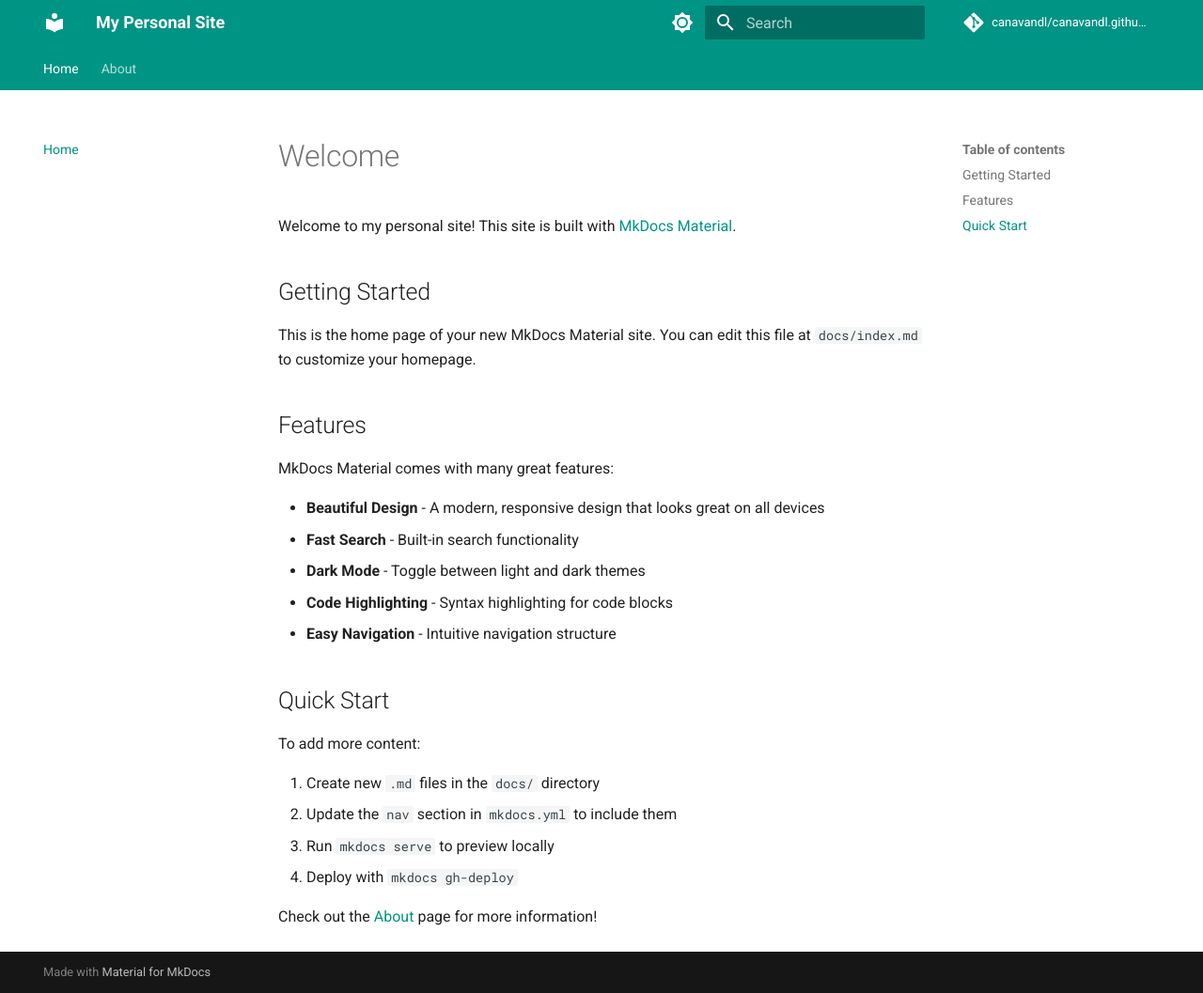
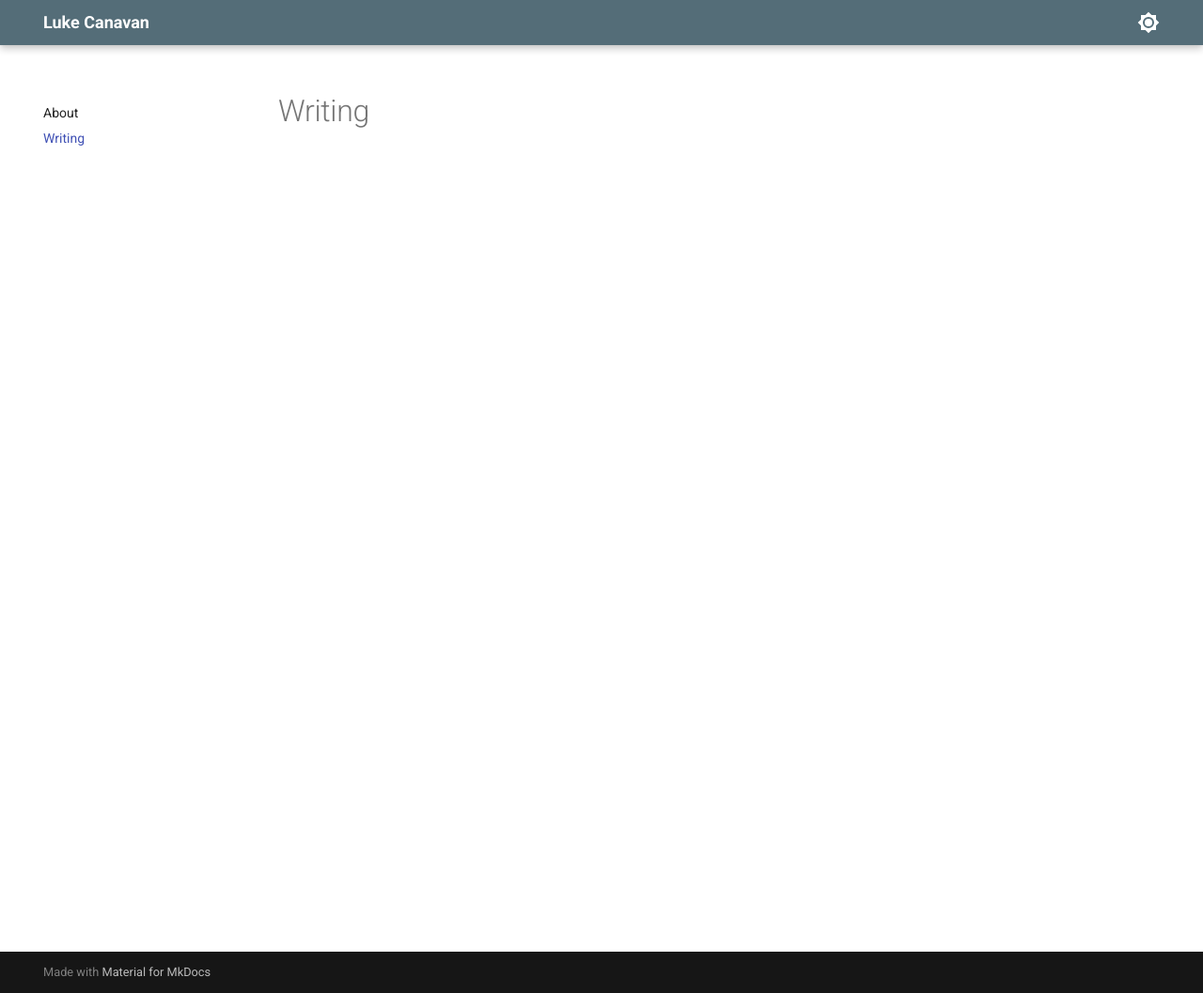
Before and after one commit to canavandl/canavandl.github.io, an MkDocs documentation site: the page built from docs/index.md, in a window 1280 px wide and 1057 px high. Shown: the whole window at 94% size. Built offline with MkDocs 1.6.1 and Material for MkDocs 9.7.7, drawn with Linux system fonts in a browser that asks for light colours; comment, search, counter and statistics services are not loaded.

Commit message:
Set up MkDocs Material blog with minimal design
- Initialize uv project with mkdocs-material dependency
- Configure blog plugin as site root with minimal features
- Apply custom color scheme (blue grey and orange)
- Add favicon, About page, and clickable header navigation
- Create justfile with common commands
- Add CSS for minimal design and header alignment

Co-Authored-By: Claude Sonnet 4.5 <noreply@anthropic.com>

```diff
--- /dev/null
+++ b/docs/.authors.yml
@@ -0,0 +1,5 @@
+authors:
+  canavandl:
+    name: Luke Canavan
+    description: ""
+    avatar: https://github.com/canavandl.png
--- a/docs/index.md
+++ b/docs/index.md
@@ -1,28 +1 @@
-# Welcome
-
-Welcome to my personal site! This site is built with [MkDocs Material](https://squidfunk.github.io/mkdocs-material/).
-
-## Getting Started
-
-This is the home page of your new MkDocs Material site. You can edit this file at `docs/index.md` to customize your homepage.
-
-## Features
-
-MkDocs Material comes with many great features:
-
-- **Beautiful Design** - A modern, responsive design that looks great on all devices
-- **Fast Search** - Built-in search functionality
-- **Dark Mode** - Toggle between light and dark themes
-- **Code Highlighting** - Syntax highlighting for code blocks
-- **Easy Navigation** - Intuitive navigation structure
-
-## Quick Start
-
-To add more content:
-
-1. Create new `.md` files in the `docs/` directory
-2. Update the `nav` section in `mkdocs.yml` to include them
-3. Run `mkdocs serve` to preview locally
-4. Deploy with `mkdocs gh-deploy`
-
-Check out the [About](about.md) page for more information!
+# Writing
--- /dev/null
+++ b/docs/javascripts/back-to-writing.js
@@ -0,0 +1,9 @@
+// Make header title clickable
+document.addEventListener('DOMContentLoaded', function() {
+  const headerTitle = document.querySelector('.md-header__title');
+  if (headerTitle) {
+    headerTitle.addEventListener('click', function() {
+      window.location.href = '/';
+    });
+  }
+});
--- /dev/null
+++ b/docs/stylesheets/extra.css
@@ -0,0 +1,29 @@
+/* Hide the logo icon and remove its space */
+.md-header__button.md-logo {
+  display: none;
+}
+
+/* Remove left margin/padding from header title since logo is hidden */
+.md-header__title {
+  margin-left: 0 !important;
+  padding-left: 0 !important;
+}
+
+/* Adjust header inner container to match content width */
+.md-header__inner {
+  padding-left: 0.8rem !important;
+}
+
+/* Hide sidebar title */
+.md-nav--primary .md-nav__title {
+  display: none;
+}
+
+/* Make header title clickable and show it's a link */
+.md-header__title {
+  cursor: pointer;
+}
+
+.md-header__title:hover {
+  opacity: 0.7;
+}
--- a/mkdocs.yml
+++ b/mkdocs.yml
@@ -1,17 +1,13 @@
-site_name: My Personal Site
+site_name: Luke Canavan
 site_url: https://canavandl.github.io/
-repo_url: https://github.com/canavandl/canavandl.github.io
-repo_name: canavandl/canavandl.github.io
 
 theme:
   name: material
+  custom_dir: overrides
+  logo: ""
+  favicon: assets/favicon.png
   features:
-    - navigation.tabs
-    - navigation.sections
-    - navigation.expand
     - navigation.top
-    - search.suggest
-    - search.highlight
     - content.tabs.link
     - content.code.annotation
     - content.code.copy
@@ -22,18 +18,24 @@ theme:
       toggle:
         icon: material/brightness-7
         name: Switch to dark mode
-      primary: teal
-      accent: purple
+      primary: blue grey
+      accent: orange
     # Palette toggle for dark mode
     - scheme: slate
       toggle:
         icon: material/brightness-4
         name: Switch to light mode
-      primary: teal
-      accent: lime
+      primary: blue grey
+      accent: orange
 
 plugins:
-  - search
+  - blog:
+      blog_dir: .
+      archive: false
+      categories: false
+      post_url_format: "{slug}"
+      blog_toc: false
+      post_readtime: false
 
 markdown_extensions:
   - pymdownx.highlight:
@@ -52,6 +54,12 @@ markdown_extensions:
       emoji_index: !!python/name:material.extensions.emoji.twemoji
       emoji_generator: !!python/name:material.extensions.emoji.to_svg
 
+extra_css:
+  - stylesheets/extra.css
+
+extra_javascript:
+  - javascripts/back-to-writing.js
+
 nav:
-  - Home: index.md
   - About: about.md
+  - Writing: index.md
--- /dev/null
+++ b/overrides/main.html
@@ -0,0 +1,14 @@
+{% extends "base.html" %}
+
+{% block content %}
+  {% if page.meta and page.meta.authors %}
+    <!-- This is a blog post -->
+    <div style="margin-bottom: 1.5rem;">
+      <a href="{{ config.site_url }}" style="color: var(--md-primary-fg-color); text-decoration: none; font-size: 0.9rem;">
+        ← Back to Writing
+      </a>
+    </div>
+  {% endif %}
+
+  {{ super() }}
+{% endblock %}
```
Also changed, not shown: README.md (added, +121 -0 lines), docs/about.md (+1 -13 lines), pyproject.toml (added, +9 -0 lines), docs/assets/favicon.png (added), 4 other files.
